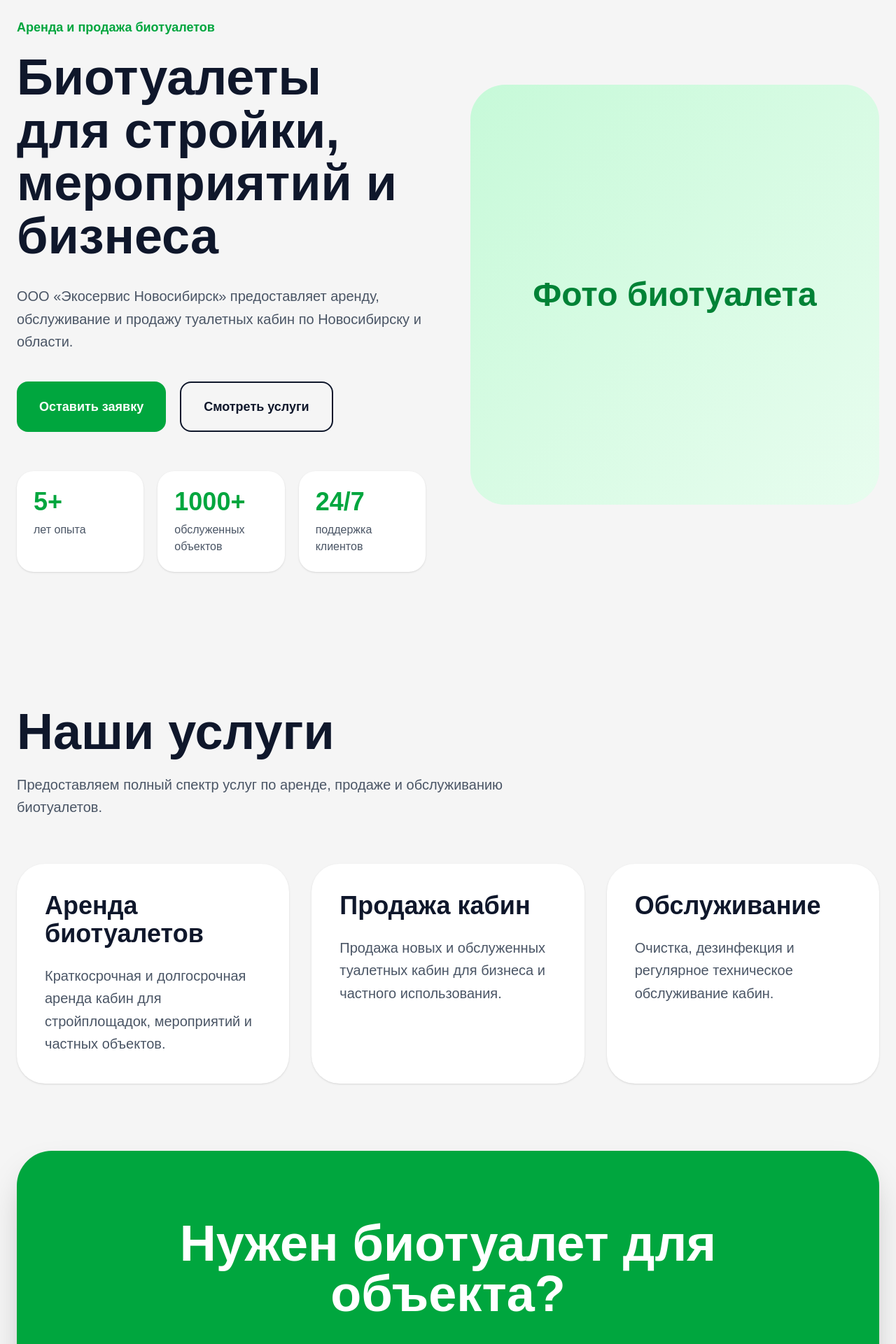
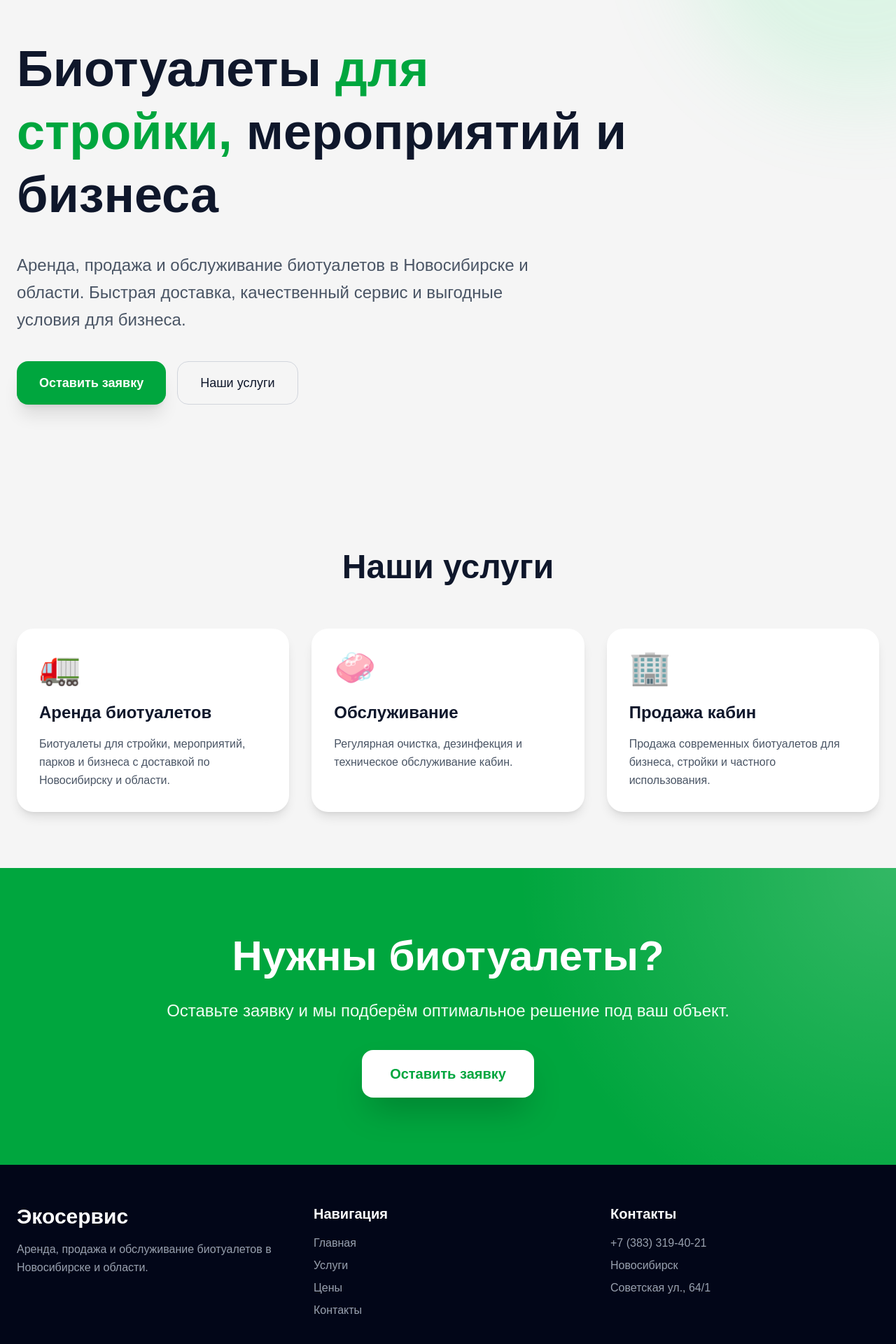
Before and after one commit to Skyeeeeeeeeeeeeeeeeeee/eco-service-site, a Next.js app: page / in a window 1280 px wide. Shown: the part 160-2080 px from the top of the page at 70% size. Built offline with nearby package versions, Linux system fonts and the light colour scheme.

Commit message:
update prices page

```diff
--- a/app/page.tsx
+++ b/app/page.tsx
@@ -1,5 +1,6 @@
-"use client"
+'use client'
 
+import Link from "next/link"
 import { motion, AnimatePresence } from "framer-motion"
 import { useState } from "react"
 
@@ -8,271 +9,263 @@ export default function HomePage() {
   const [isOpen, setIsOpen] = useState(false)
 
   return (
-    <main className="min-h-screen bg-[#f5f5f5] text-slate-900">
+    <main className="min-h-screen bg-[#f5f5f5] text-slate-900 overflow-hidden">
+
+      {/* BACKGROUND GLOW */}
+      <div className="fixed top-[-200px] right-[-200px] w-[500px] h-[500px] bg-green-300 opacity-20 blur-3xl rounded-full pointer-events-none" />
 
       {/* HEADER */}
-      <header className="border-b border-gray-200 bg-white/90 backdrop-blur sticky top-0 z-50">
+      <header className="border-b border-gray-200 bg-white/70 backdrop-blur-xl sticky top-0 z-50">
 
         <div className="max-w-7xl mx-auto px-4 md:px-6 py-4 flex items-center justify-between">
 
           {/* LOGO */}
-          <a href="/" className="block">
-
-            <h2 className="text-2xl md:text-3xl font-bold text-green-600 hover:scale-105 transition">
+          <Link href="/" className="block">
+            <motion.h2
+              whileHover={{ scale: 1.05 }}
+              className="text-2xl md:text-3xl font-bold text-green-600"
+            >
               Экосервис
-            </h2>
+            </motion.h2>
 
             <p className="text-gray-500 text-sm">
               Новосибирск
             </p>
+          </Link>
 
-          </a>
-
-          {/* MENU */}
+          {/* NAVIGATION */}
           <nav className="hidden md:flex items-center gap-10">
 
-            <a
+            <Link
               href="/"
               className="text-green-600 font-semibold hover:scale-105 transition"
             >
               Главная
-            </a>
+            </Link>
 
-            <a
+            <Link
               href="/services"
-              className="font-medium hover:text-green-600 hover:scale-105 transition"
+              className="hover:text-green-600 hover:scale-105 transition"
             >
               Услуги
-            </a>
+            </Link>
 
-            <a
+            <Link
               href="/prices"
-              className="font-medium hover:text-green-600 hover:scale-105 transition"
+              className="hover:text-green-600 hover:scale-105 transition"
             >
               Цены
-            </a>
+            </Link>
 
-            <a
+            <Link
               href="/contacts"
-              className="font-medium hover:text-green-600 hover:scale-105 transition"
+              className="hover:text-green-600 hover:scale-105 transition"
             >
               Контакты
-            </a>
+            </Link>
 
           </nav>
 
           {/* BUTTON */}
-          <button
+          <motion.button
+            whileHover={{
+              scale: 1.05
+            }}
+            whileTap={{
+              scale: 0.95
+            }}
             onClick={() => setIsOpen(true)}
-            className="bg-green-600 hover:bg-green-700 hover:scale-105 active:scale-95 text-white px-6 py-3 rounded-2xl font-medium transition duration-300"
+            className="bg-green-600 hover:bg-green-700 text-white px-6 py-3 rounded-2xl font-medium transition-all duration-300 shadow-lg hover:shadow-green-500/30"
           >
             Заказать
-          </button>
+          </motion.button>
 
         </div>
 
       </header>
 
       {/* HERO */}
-      <section className="py-16 md:py-24 overflow-hidden">
+      <section className="max-w-7xl mx-auto px-4 md:px-6 py-24 md:py-32 relative">
 
-        <div className="max-w-7xl mx-auto px-4 md:px-6">
-
-          <div className="grid grid-cols-1 lg:grid-cols-2 gap-16 items-center">
-
-            {/* LEFT */}
         <motion.div
-              initial={{ opacity: 0, y: 60 }}
+          initial={{ opacity: 0, y: 80 }}
           animate={{ opacity: 1, y: 0 }}
-              transition={{ duration: 0.8 }}
+          transition={{
+            duration: 1,
+            ease: "easeOut"
+          }}
+          className="max-w-4xl"
         >
 
-              <p className="text-green-600 font-semibold mb-5 text-lg">
-                Аренда и продажа биотуалетов
+          <motion.div
+            animate={{
+              y: [0, -8, 0]
+            }}
+            transition={{
+              duration: 5,
+              repeat: Infinity
+            }}
+          >
+
+            <h1 className="text-5xl md:text-7xl font-bold leading-tight mb-8">
+
+              Биотуалеты
+              <span className="text-green-600"> для стройки, </span>
+
+              мероприятий
+              и бизнеса
+
+            </h1>
+
+          </motion.div>
+
+          <p className="text-gray-600 text-lg md:text-2xl max-w-3xl mb-10 leading-relaxed">
+
+            Аренда, продажа и обслуживание биотуалетов
+            в Новосибирске и области.
+            Быстрая доставка, качественный сервис
+            и выгодные условия для бизнеса.
+
           </p>
 
-              <h1 className="text-4xl md:text-7xl font-bold leading-[1.05] mb-8 max-w-3xl">
-                Биотуалеты
-                для стройки,
-                мероприятий
-                и бизнеса
-              </h1>
+          <div className="flex flex-wrap gap-4">
 
-              <p className="text-gray-600 text-xl leading-relaxed mb-10 max-w-2xl">
-                ООО «Экосервис Новосибирск»
-                предоставляет аренду,
-                обслуживание и продажу туалетных кабин
-                по Новосибирску и области.
-              </p>
-
-              {/* BUTTONS */}
-              <div className="flex flex-col sm:flex-row gap-5 mb-14">
-
-                <button
+            <motion.button
+              whileHover={{
+                scale: 1.05
+              }}
+              whileTap={{
+                scale: 0.95
+              }}
               onClick={() => setIsOpen(true)}
-                  className="bg-green-600 hover:bg-green-700 hover:scale-105 active:scale-95 text-white px-8 py-5 rounded-2xl text-lg font-semibold transition duration-300"
+              className="bg-green-600 hover:bg-green-700 text-white px-8 py-4 rounded-2xl text-lg font-semibold transition-all duration-300 shadow-xl hover:shadow-green-500/30"
             >
               Оставить заявку
-                </button>
+            </motion.button>
 
-                <a
+            <motion.div
+              whileHover={{
+                scale: 1.05
+              }}
+            >
+
+              <Link
                 href="/services"
-                  className="border-2 border-slate-900 hover:bg-slate-900 hover:text-white hover:scale-105 active:scale-95 px-8 py-5 rounded-2xl text-lg font-semibold transition duration-300 text-center"
+                className="border border-gray-300 hover:border-green-600 hover:text-green-600 px-8 py-4 rounded-2xl text-lg font-medium transition-all duration-300 inline-block"
               >
-                  Смотреть услуги
-                </a>
-
-              </div>
-
-              {/* STATS */}
-              <div className="grid grid-cols-2 md:grid-cols-3 gap-5">
-
-                {[
-                  ["5+", "лет опыта"],
-                  ["1000+", "обслуженных объектов"],
-                  ["24/7", "поддержка клиентов"],
-                ].map((item, index) => (
-                  <motion.div
-                    key={index}
-                    initial={{ opacity: 0, y: 40 }}
-                    animate={{ opacity: 1, y: 0 }}
-                    transition={{ delay: index * 0.2 }}
-                    className="bg-white rounded-3xl p-6 shadow-sm hover:-translate-y-2 hover:shadow-xl transition duration-300"
-                  >
-                    <h3 className="text-4xl font-bold text-green-600 mb-2">
-                      {item[0]}
-                    </h3>
-
-                    <p className="text-gray-600">
-                      {item[1]}
-                    </p>
+                Наши услуги
+              </Link>
 
             </motion.div>
-                ))}
 
           </div>
 
         </motion.div>
 
-            {/* RIGHT */}
+      </section>
+
+      {/* SERVICES */}
+      <section className="max-w-7xl mx-auto px-4 md:px-6 py-20">
+
         <motion.div
-              initial={{ opacity: 0, scale: 0.9 }}
-              animate={{ opacity: 1, scale: 1 }}
+          initial={{ opacity: 0, y: 40 }}
+          whileInView={{ opacity: 1, y: 0 }}
+          viewport={{ once: true }}
           transition={{ duration: 0.8 }}
-              className="bg-green-100 rounded-[50px] min-h-[500px] md:min-h-[600px] flex items-center justify-center relative overflow-hidden"
         >
 
-              <div className="absolute inset-0 bg-gradient-to-br from-green-200 to-green-50 opacity-60" />
+          <h2 className="text-4xl md:text-5xl font-bold mb-16 text-center">
+            Наши услуги
+          </h2>
 
-              <p className="text-green-700 text-3xl md:text-5xl font-bold relative z-10 text-center px-6">
-                Фото биотуалета
+        </motion.div>
+
+        <div className="grid md:grid-cols-3 gap-8">
+
+          {/* CARD 1 */}
+          <motion.div
+            initial={{ opacity: 0, y: 60 }}
+            whileInView={{ opacity: 1, y: 0 }}
+            viewport={{ once: true }}
+            transition={{ duration: 0.5 }}
+            whileHover={{
+              y: -12,
+              scale: 1.03
+            }}
+            className="bg-white rounded-3xl p-8 shadow-lg hover:shadow-2xl hover:shadow-green-500/20 transition-all duration-300"
+          >
+
+            <div className="text-5xl mb-6">
+              🚛
+            </div>
+
+            <h3 className="text-2xl font-bold mb-4">
+              Аренда биотуалетов
+            </h3>
+
+            <p className="text-gray-600 leading-relaxed">
+              Биотуалеты для стройки, мероприятий,
+              парков и бизнеса с доставкой
+              по Новосибирску и области.
             </p>
 
           </motion.div>
 
+          {/* CARD 2 */}
+          <motion.div
+            initial={{ opacity: 0, y: 60 }}
+            whileInView={{ opacity: 1, y: 0 }}
+            viewport={{ once: true }}
+            transition={{ duration: 0.7 }}
+            whileHover={{
+              y: -12,
+              scale: 1.03
+            }}
+            className="bg-white rounded-3xl p-8 shadow-lg hover:shadow-2xl hover:shadow-green-500/20 transition-all duration-300"
+          >
+
+            <div className="text-5xl mb-6">
+              🧼
             </div>
 
-        </div>
+            <h3 className="text-2xl font-bold mb-4">
+              Обслуживание
+            </h3>
 
-      </section>
-
-      {/* SERVICES */}
-      <section className="py-16 md:py-24">
-
-        <div className="max-w-7xl mx-auto px-4 md:px-6">
-
-          <motion.div
-            initial={{ opacity: 0, y: 40 }}
-            whileInView={{ opacity: 1, y: 0 }}
-            transition={{ duration: 0.7 }}
-            viewport={{ once: true }}
-            className="mb-16"
-          >
-
-            <h2 className="text-5xl md:text-7xl font-bold mb-6">
-              Наши услуги
-            </h2>
-
-            <p className="text-xl text-gray-600 max-w-3xl leading-relaxed">
-              Предоставляем полный спектр услуг
-              по аренде, продаже и обслуживанию
-              биотуалетов.
+            <p className="text-gray-600 leading-relaxed">
+              Регулярная очистка,
+              дезинфекция и техническое
+              обслуживание кабин.
             </p>
 
           </motion.div>
 
-          <div className="grid grid-cols-1 md:grid-cols-3 gap-8">
-
-            {[
-              [
-                "Аренда биотуалетов",
-                "Краткосрочная и долгосрочная аренда кабин для стройплощадок, мероприятий и частных объектов."
-              ],
-              [
-                "Продажа кабин",
-                "Продажа новых и обслуженных туалетных кабин для бизнеса и частного использования."
-              ],
-              [
-                "Обслуживание",
-                "Очистка, дезинфекция и регулярное техническое обслуживание кабин."
-              ]
-            ].map((service, index) => (
+          {/* CARD 3 */}
           <motion.div
-                key={index}
             initial={{ opacity: 0, y: 60 }}
             whileInView={{ opacity: 1, y: 0 }}
-                transition={{ delay: index * 0.2 }}
             viewport={{ once: true }}
-                className="bg-white rounded-[40px] p-10 shadow-sm hover:-translate-y-3 hover:shadow-2xl transition duration-300"
+            transition={{ duration: 0.9 }}
+            whileHover={{
+              y: -12,
+              scale: 1.03
+            }}
+            className="bg-white rounded-3xl p-8 shadow-lg hover:shadow-2xl hover:shadow-green-500/20 transition-all duration-300"
           >
 
-                <h3 className="text-4xl font-bold mb-6">
-                  {service[0]}
+            <div className="text-5xl mb-6">
+              🏢
+            </div>
+
+            <h3 className="text-2xl font-bold mb-4">
+              Продажа кабин
             </h3>
 
-                <p className="text-gray-600 text-xl leading-relaxed">
-                  {service[1]}
+            <p className="text-gray-600 leading-relaxed">
+              Продажа современных
+              биотуалетов для бизнеса,
+              стройки и частного использования.
             </p>
-
-              </motion.div>
-            ))}
-
-          </div>
-
-        </div>
-
-      </section>
-
-      {/* CTA */}
-      <section className="pb-16 md:pb-24">
-
-        <div className="max-w-7xl mx-auto px-4 md:px-6">
-
-          <motion.div
-            initial={{ opacity: 0, scale: 0.96 }}
-            whileInView={{ opacity: 1, scale: 1 }}
-            transition={{ duration: 0.7 }}
-            viewport={{ once: true }}
-            className="bg-green-600 rounded-[50px] p-12 md:p-24 text-white text-center shadow-2xl"
-          >
-
-            <h2 className="text-5xl md:text-7xl font-bold mb-8">
-              Нужен биотуалет
-              для объекта?
-            </h2>
-
-            <p className="text-2xl text-green-100 max-w-4xl mx-auto leading-relaxed mb-12">
-              Оставьте заявку —
-              мы быстро подберём подходящее решение
-              для вашего объекта.
-            </p>
-
-            <button
-              onClick={() => setIsOpen(true)}
-              className="bg-white text-green-700 hover:bg-gray-100 hover:scale-105 active:scale-95 px-10 py-5 rounded-2xl text-2xl font-bold transition duration-300"
-            >
-              Оставить заявку
-            </button>
 
           </motion.div>
 
@@ -280,111 +273,174 @@ export default function HomePage() {
 
       </section>
 
-      {/* MODAL */}
+      {/* CTA */}
+      <section className="py-24 relative">
+
+        <div className="absolute inset-0 bg-green-600" />
+
+        <div className="absolute inset-0 bg-[radial-gradient(circle_at_top_right,rgba(255,255,255,0.2),transparent_40%)]" />
+
+        <motion.div
+          initial={{ opacity: 0, scale: 0.95 }}
+          whileInView={{ opacity: 1, scale: 1 }}
+          viewport={{ once: true }}
+          transition={{ duration: 0.8 }}
+          className="relative max-w-4xl mx-auto px-4 text-center text-white"
+        >
+
+          <h2 className="text-4xl md:text-6xl font-bold mb-8">
+            Нужны биотуалеты?
+          </h2>
+
+          <p className="text-xl md:text-2xl mb-10 text-green-50">
+            Оставьте заявку и мы подберём
+            оптимальное решение под ваш объект.
+          </p>
+
+          <motion.button
+            whileHover={{
+              scale: 1.05
+            }}
+            whileTap={{
+              scale: 0.95
+            }}
+            onClick={() => setIsOpen(true)}
+            className="bg-white text-green-600 hover:bg-green-50 px-10 py-5 rounded-2xl text-xl font-bold transition-all duration-300 shadow-2xl"
+          >
+            Оставить заявку
+          </motion.button>
+
+        </motion.div>
+
+      </section>
+
+      {/* POPUP */}
       <AnimatePresence>
-
         {isOpen && (
 
           <motion.div
             initial={{ opacity: 0 }}
             animate={{ opacity: 1 }}
             exit={{ opacity: 0 }}
-            className="fixed inset-0 z-[100] bg-black/50 backdrop-blur-sm flex items-center justify-center px-4"
+            className="fixed inset-0 bg-black/50 backdrop-blur-sm flex items-center justify-center z-50 px-4"
           >
 
             <motion.div
-              initial={{ opacity: 0, scale: 0.85, y: 40 }}
-              animate={{ opacity: 1, scale: 1, y: 0 }}
-              exit={{ opacity: 0, scale: 0.85 }}
-              transition={{ duration: 0.25 }}
-              className="bg-white rounded-[40px] w-full max-w-2xl p-8 md:p-12 relative shadow-2xl"
+              initial={{
+                scale: 0.8,
+                opacity: 0
+              }}
+              animate={{
+                scale: 1,
+                opacity: 1
+              }}
+              exit={{
+                scale: 0.8,
+                opacity: 0
+              }}
+              transition={{
+                type: "spring",
+                stiffness: 260,
+                damping: 20
+              }}
+              className="relative bg-white rounded-3xl p-8 w-full max-w-md shadow-2xl"
             >
 
               {/* CLOSE */}
               <button
                 onClick={() => setIsOpen(false)}
-                className="absolute top-6 right-6 text-3xl text-gray-400 hover:text-black transition"
+                className="absolute top-4 right-4 text-3xl text-gray-400 hover:text-black transition"
               >
                 ×
               </button>
 
-              <h2 className="text-4xl md:text-5xl font-bold mb-5">
+              <h2 className="text-3xl font-bold mb-6">
                 Оставить заявку
               </h2>
 
-              <p className="text-gray-600 text-lg mb-10">
-                Заполните форму и мы свяжемся с вами.
-              </p>
-
-              <form className="space-y-5">
+              <div className="space-y-4">
 
                 <input
                   type="text"
                   placeholder="Ваше имя"
-                  className="w-full border border-gray-300 rounded-2xl px-6 py-5 text-lg outline-none focus:border-green-600"
+                  className="w-full border border-gray-300 rounded-xl px-4 py-3 outline-none focus:border-green-600"
                 />
 
                 <input
                   type="tel"
-                  placeholder="Телефон"
-                  className="w-full border border-gray-300 rounded-2xl px-6 py-5 text-lg outline-none focus:border-green-600"
+                  placeholder="Ваш телефон"
+                  className="w-full border border-gray-300 rounded-xl px-4 py-3 outline-none focus:border-green-600"
                 />
 
                 <textarea
                   placeholder="Комментарий"
-                  rows={4}
-                  className="w-full border border-gray-300 rounded-2xl px-6 py-5 text-lg outline-none focus:border-green-600"
+                  className="w-full border border-gray-300 rounded-xl px-4 py-3 outline-none focus:border-green-600 min-h-[120px]"
                 />
 
                 <button
-                  type="submit"
-                  className="w-full bg-green-600 hover:bg-green-700 hover:scale-[1.01] text-white py-5 rounded-2xl text-lg font-bold transition"
+                  className="w-full bg-green-600 hover:bg-green-700 hover:scale-[1.02] active:scale-95 text-white py-3 rounded-xl font-semibold transition-all duration-300"
                 >
-                  Отправить заявку
+                  Отправить
                 </button>
 
-              </form>
+              </div>
 
             </motion.div>
 
           </motion.div>
 
         )}
-
       </AnimatePresence>
 
       {/* FOOTER */}
-      <footer className="bg-slate-950 text-white py-16">
+      <footer className="bg-slate-950 text-white">
 
-        <div className="max-w-7xl mx-auto px-4 md:px-6">
-
-          <div className="grid grid-cols-1 md:grid-cols-3 gap-12">
+        <div className="max-w-7xl mx-auto px-4 md:px-6 py-14 grid md:grid-cols-3 gap-10">
 
           <div>
 
-              <h2 className="text-5xl font-bold mb-6">
+            <h2 className="text-3xl font-bold mb-4">
               Экосервис
             </h2>
 
-              <p className="text-gray-400 text-xl leading-relaxed">
-                Аренда и продажа биотуалетов
-                в Новосибирске и области.
+            <p className="text-gray-400 leading-relaxed">
+              Аренда, продажа и обслуживание
+              биотуалетов в Новосибирске и области.
             </p>
 
           </div>
 
           <div>
 
-              <h3 className="text-3xl font-bold mb-6">
+            <h3 className="text-xl font-semibold mb-4">
               Навигация
             </h3>
 
-              <div className="flex flex-col gap-4 text-gray-300 text-lg">
+            <div className="space-y-2 text-gray-400">
 
-                <a href="/">Главная</a>
-                <a href="/services">Услуги</a>
-                <a href="/prices">Цены</a>
-                <a href="/contacts">Контакты</a>
+              <p>
+                <Link href="/">
+                  Главная
+                </Link>
+              </p>
+
+              <p>
+                <Link href="/services">
+                  Услуги
+                </Link>
+              </p>
+
+              <p>
+                <Link href="/prices">
+                  Цены
+                </Link>
+              </p>
+
+              <p>
+                <Link href="/contacts">
+                  Контакты
+                </Link>
+              </p>
 
             </div>
 
@@ -392,17 +448,23 @@ export default function HomePage() {
 
           <div>
 
-              <h3 className="text-3xl font-bold mb-6">
+            <h3 className="text-xl font-semibold mb-4">
               Контакты
             </h3>
 
-              <div className="flex flex-col gap-4 text-gray-300 text-lg">
+            <div className="space-y-2 text-gray-400">
 
-                <p>📞 +7 (383) 319-40-21</p>
-                <p>📍 Советская ул., 64/1</p>
-                <p>🕒 Пн–Пт: 9:00–17:00</p>
+              <p>
+                +7 (383) 319-40-21
+              </p>
 
-              </div>
+              <p>
+                Новосибирск
+              </p>
+
+              <p>
+                Советская ул., 64/1
+              </p>
 
             </div>
 
```
Lines whose indentation alone changed are shown as unchanged.
